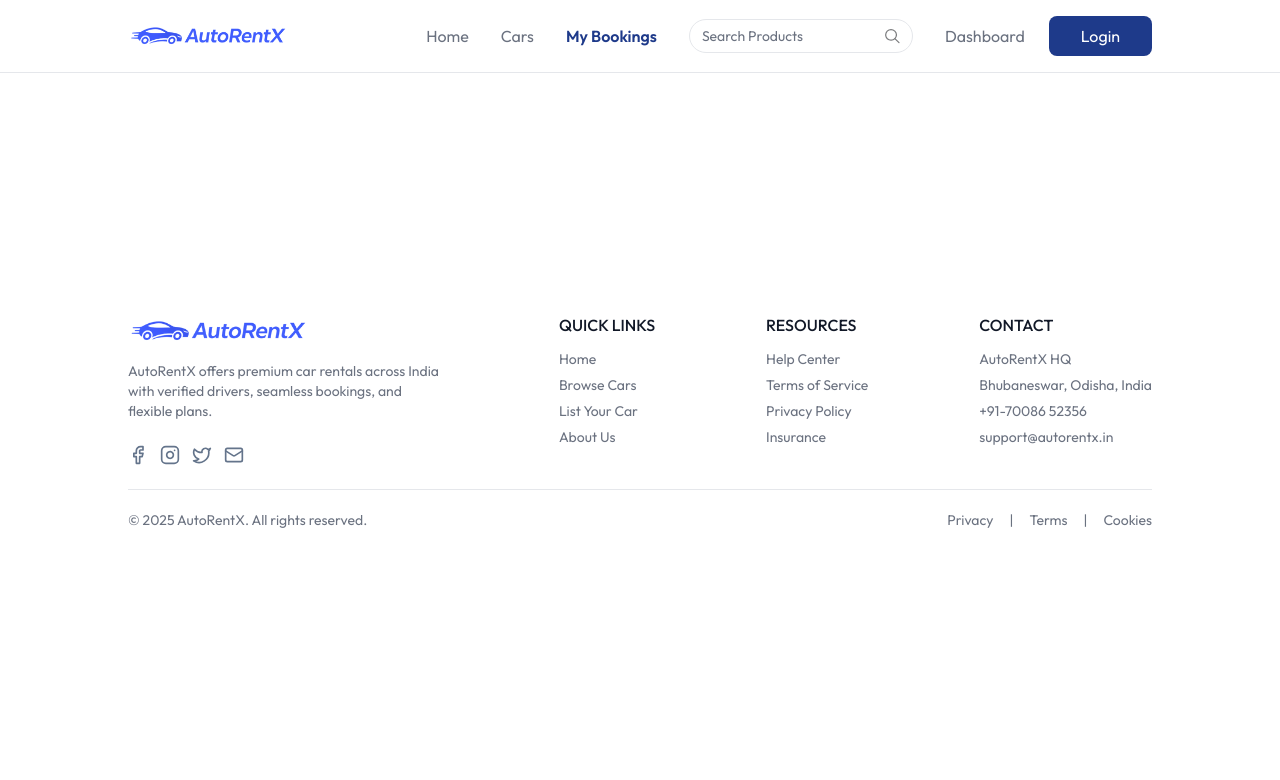
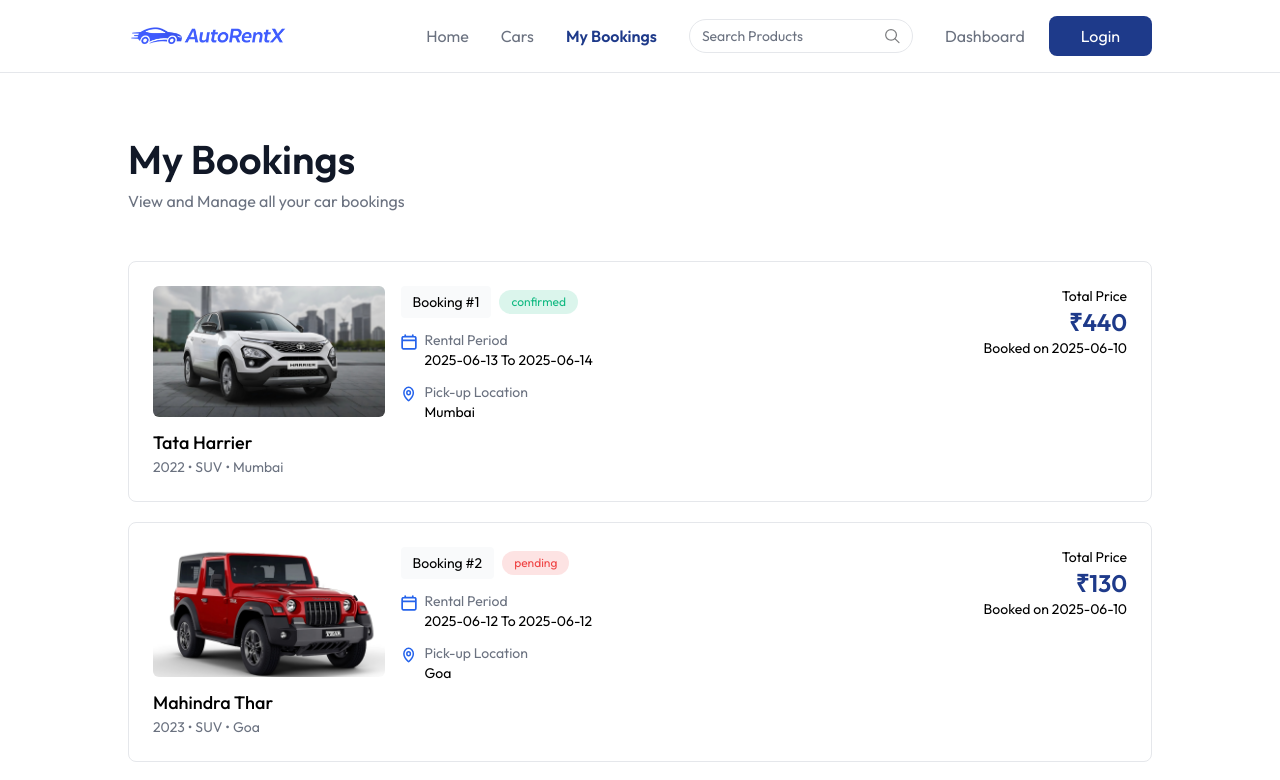
Before and after one commit to Srikant114/AutoRentX, a React (Vite) app in the folder autorentx-fe/: page /my-bookings in a window 1280 px wide. Shown: the top 780 px of the page. Built offline with nearby package versions, Linux system fonts and the light colour scheme.

Commit message:
feat: Add MyBookings page for users to view and manage their car bookings

```diff
--- a/autorentx-fe/src/App.jsx
+++ b/autorentx-fe/src/App.jsx
@@ -4,6 +4,7 @@
 import Home from "./pages/Home";
 import CarDetails from "./pages/CarDetails";
 import Cars from "./pages/Cars";
+import MyBookings from "./pages/MyBookings";
 import Footer from "./components/Footer";
 
 const App = () => {
@@ -17,6 +18,7 @@
         <Route path="/" element={<Home />} />
         <Route path="/car-details/:id" element={<CarDetails />} />
         <Route path="/cars" element={<Cars />} />
+        <Route path="/my-bookings" element={<MyBookings />} />
       </Routes>
 
       {!isOwnerPath && <Footer />}
@@ -25,3 +27,6 @@
 };
 
 export default App;
+
+
+// 02:32:50  02-07-2025
--- /dev/null
+++ b/autorentx-fe/src/pages/MyBookings.jsx
@@ -0,0 +1,127 @@
+import React, { useEffect, useState } from "react";
+import Title from "../components/Title";
+import { assets, dummyMyBookingsData } from "../assets/assets";
+
+const MyBookings = () => {
+  // State to store user bookings
+  const [bookings, setBookings] = useState([]);
+
+  // Currency symbol from environment variable
+  const currency = import.meta.env.VITE_CURRENCY;
+
+  // Fetch bookings (dummy data for now)
+  const fetchMyBookings = async () => {
+    setBookings(dummyMyBookingsData);
+  };
+
+  useEffect(() => {
+    fetchMyBookings();
+  }, []);
+
+  return (
+    <div className="px-6 md:px-16 lg:px-24 xl:px-32 2xl:px-48 mt-16 text-sm max-w-7xl">
+      {/* Page Title */}
+      <Title
+        title="My Bookings"
+        subTitle="View and Manage all your car bookings"
+        align="left"
+      />
+
+      {/* Booking List */}
+      <div>
+        {bookings?.map((booking, index) => (
+          <div
+            key={index}
+            className="grid grid-cols-1 md:grid-cols-4 gap-4 p-6 border border-[var(--color-borderColor)] rounded-lg mt-5 first:mt-12"
+          >
+            {/* Car Image & Info */}
+            <div className="md:col-span-1">
+              <div className="rounded-md overflow-hidden mb-3">
+                <img
+                  src={booking?.car?.image}
+                  alt={`${booking?.car?.brand} ${booking?.car?.model}`}
+                  className="w-full h-auto aspect-video object-cover"
+                />
+              </div>
+              <p className="text-lg font-medium mt-2">
+                {booking?.car?.brand} {booking?.car?.model}
+              </p>
+              <p className="text-[var(--color-text-secondary)]">
+                {booking?.car?.year} • {booking?.car?.category} •{" "}
+                {booking?.car?.location}
+              </p>
+            </div>
+
+            {/* Booking Info */}
+            <div className="md:col-span-2">
+              {/* Booking ID & Status */}
+              <div className="flex items-center gap-2">
+                <p className="px-3 py-1.5 bg-[var(--color-light)] rounded">
+                  Booking #{index + 1}
+                </p>
+                <p
+                  className={`px-3 py-1 text-xs rounded-full ${
+                    booking?.status === "confirmed"
+                      ? "bg-[var(--color-success)]/15 text-[var(--color-success)]"
+                      : "bg-[var(--color-error)]/15 text-[var(--color-error)]"
+                  }`}
+                >
+                  {booking?.status}
+                </p>
+              </div>
+
+              {/* Rental Period */}
+              <div className="flex items-start gap-2 mt-3">
+                <img
+                  src={assets?.calendar_icon_colored}
+                  alt="calendar"
+                  className="w-4 h-4 mt-1"
+                />
+                <div>
+                  <p className="text-[var(--color-text-secondary)]">
+                    Rental Period
+                  </p>
+                  <p>
+                    {booking?.pickupDate?.split("T")[0]} To{" "}
+                    {booking?.returnDate?.split("T")[0]}
+                  </p>
+                </div>
+              </div>
+
+              {/* Pickup Location */}
+              <div className="flex items-start gap-2 mt-3">
+                <img
+                  src={assets?.location_icon_colored}
+                  alt="location"
+                  className="w-4 h-4 mt-1"
+                />
+                <div>
+                  <p className="text-[var(--color-text-secondary)]">
+                    Pick-up Location
+                  </p>
+                  <p>{booking?.car?.location}</p>
+                </div>
+              </div>
+            </div>
+
+            {/* Price & Date */}
+            <div className="md:col-span-1 flex flex-col justify-between gap-6">
+              <div className="text-sm text-right">
+                <p>Total Price</p>
+                <h1 className="text-2xl font-semibold text-[var(--color-primary)]">
+                  {currency}
+                  {booking?.price}
+                </h1>
+                <p>
+                  Booked on {booking?.createdAt?.split("T")[0]}
+                </p>
+              </div>
+            </div>
+          </div>
+        ))}
+      </div>
+    </div>
+  );
+};
+
+export default MyBookings;
```
